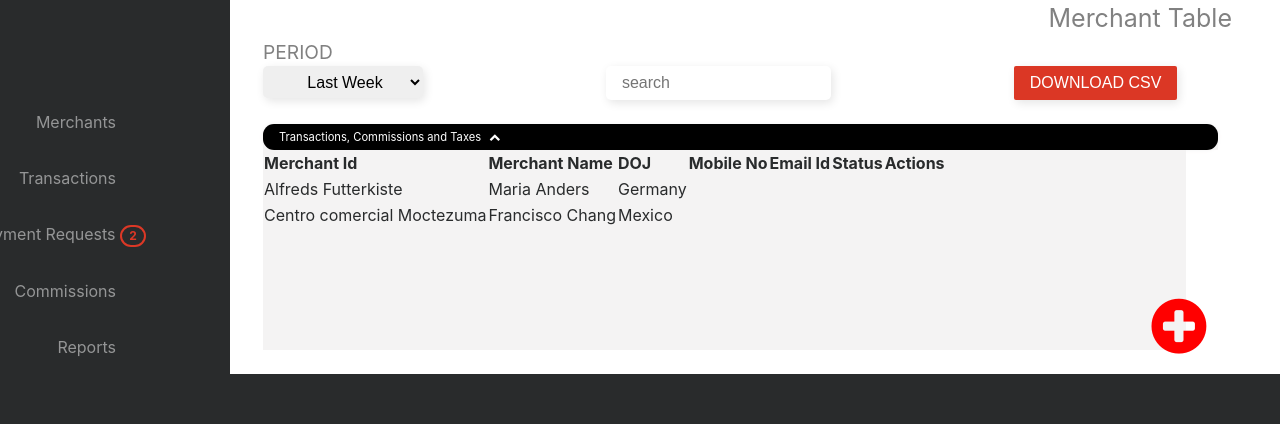
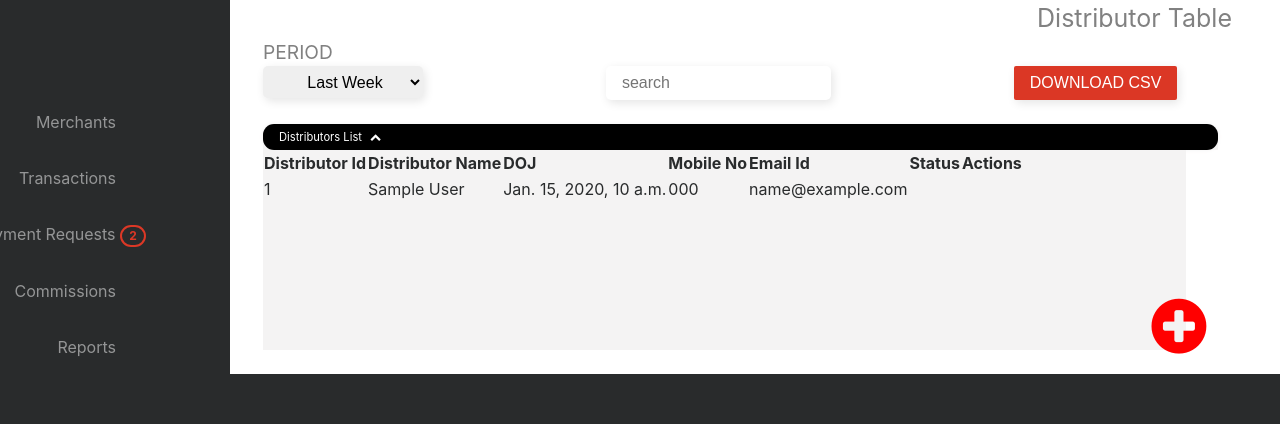
Before and after one commit to Sherly14/CMS, a Django app: template zruser/templates/zruser/distributor_list.html in a window 1280 px wide. Shown: the part 56-480 px from the top of the page. Run offline with Django 3.2, Linux system fonts and the light colour scheme; a user stored in the database is signed in; tables that the repository leaves empty hold one stand-in row (values such as "Sample post"); the template is opened without the code that fills it: most values are stand-ins (such as "Sample title", 1, 10 or a date in 2020); some libraries are stand-ins or nearby versions.

Commit message:
adding html for distributors

```diff
--- a/zruser/templates/zruser/distributor_list.html
+++ b/zruser/templates/zruser/distributor_list.html
@@ -1,15 +1,9 @@
 {% extends 'base.html' %}
 
 {% block content %}
-    {#    {% for distributor in distributor_list %}#}
-    {#        <li>#}
-    {#            <p>{{ distributor }}</p>#}
-    {#        </li>#}
-    {#    {% endfor %}#}
-
 
     <div class="content-wrapper">
-        <p class="head-right">Merchant Table</p>
+        <p class="head-right">Distributor Table</p>
         <div class="row rm-margin-side">
             <p class="head-left">PERIOD</p>
         </div>
@@ -25,7 +19,7 @@
         <br>
         <div class="row">
             <div class="fine">
-                <p class="head-bg head-bg2">Transactions, Commissions and Taxes<i class="fa fa-chevron-up"
+                <p class="head-bg head-bg2">Distributors List<i class="fa fa-chevron-up"
                                                                                   style="color:white;"></i></p>
             </div>
         </div>
@@ -34,24 +28,27 @@
             <div style="width: 100%;">
                 <table>
                     <tr>
-                        <th>Merchant Id</th>
-                        <th>Merchant Name</th>
+                        <th>Distributor Id</th>
+                        <th>Distributor Name</th>
                         <th>DOJ</th>
                         <th>Mobile No</th>
                         <th>Email Id</th>
                         <th>Status</th>
                         <th>Actions</th>
                     </tr>
-                    <tr>
-                        <td>Alfreds Futterkiste</td>
-                        <td>Maria Anders</td>
-                        <td>Germany</td>
-                    </tr>
-                    <tr>
-                        <td>Centro comercial Moctezuma</td>
-                        <td>Francisco Chang</td>
-                        <td>Mexico</td>
-                    </tr>
+                    {% for distributor in distributor_list %}
+                        <tr>
+                            <td>{{ distributor.id }}</td>
+                            <td>{{ distributor.first_name }} {{ distributor.last_name }}</td>
+                            <td>{{ distributor.at_created }}</td>
+                            <td>{{ distributor.mobile_no }}</td>
+                            <td>{{ distributor.email }}</td>
+                            <td>{{ distributor.is_active }}</td>
+{#                            <td>{{ distributor. }}</td>#}
+
+                        </tr>
+
+                    {% endfor %}
                 </table>
             </div>
 
```
Also changed, not shown: zruser/templates/zruser/merchant_list.html (+52 -5 lines).
